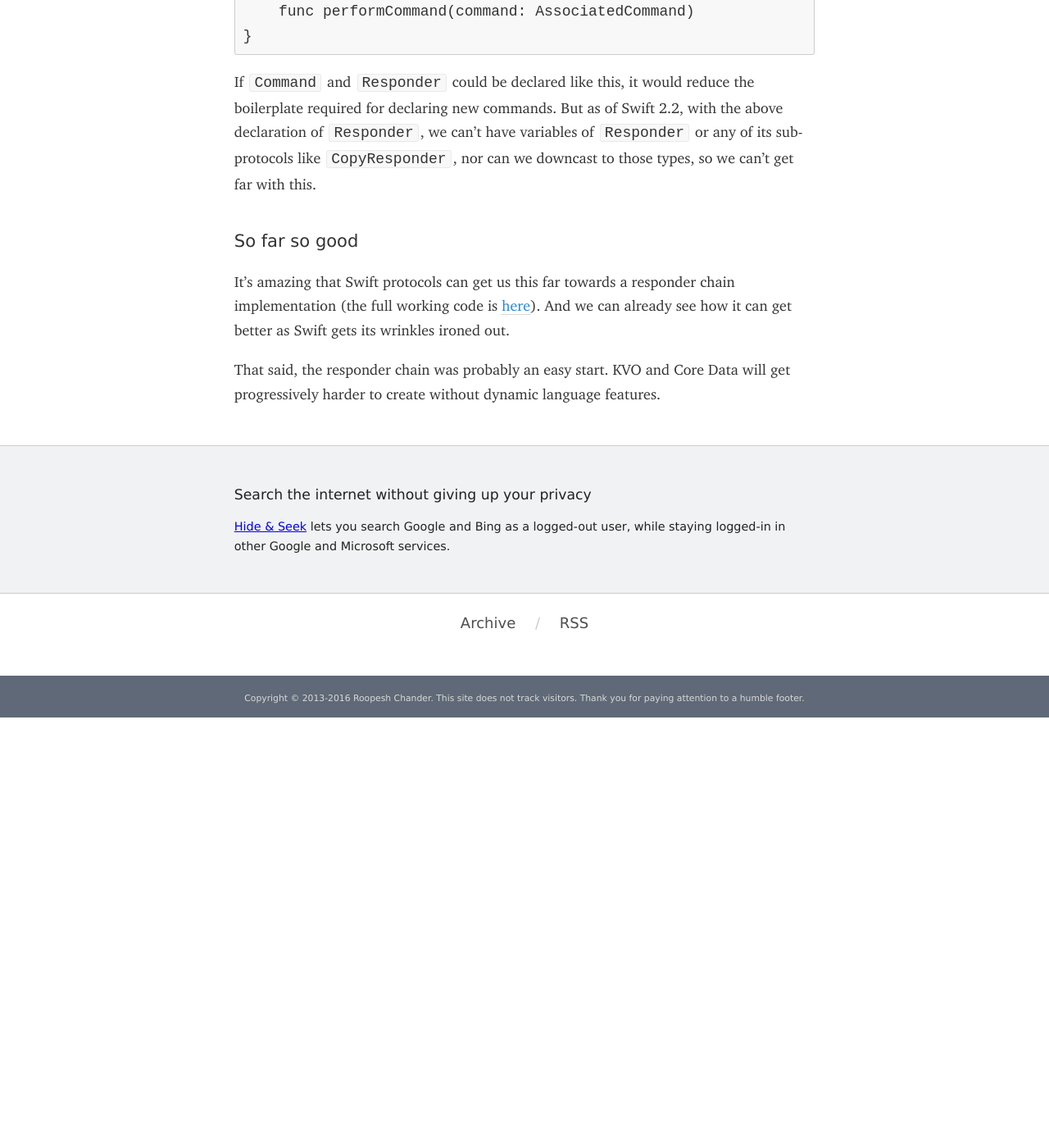
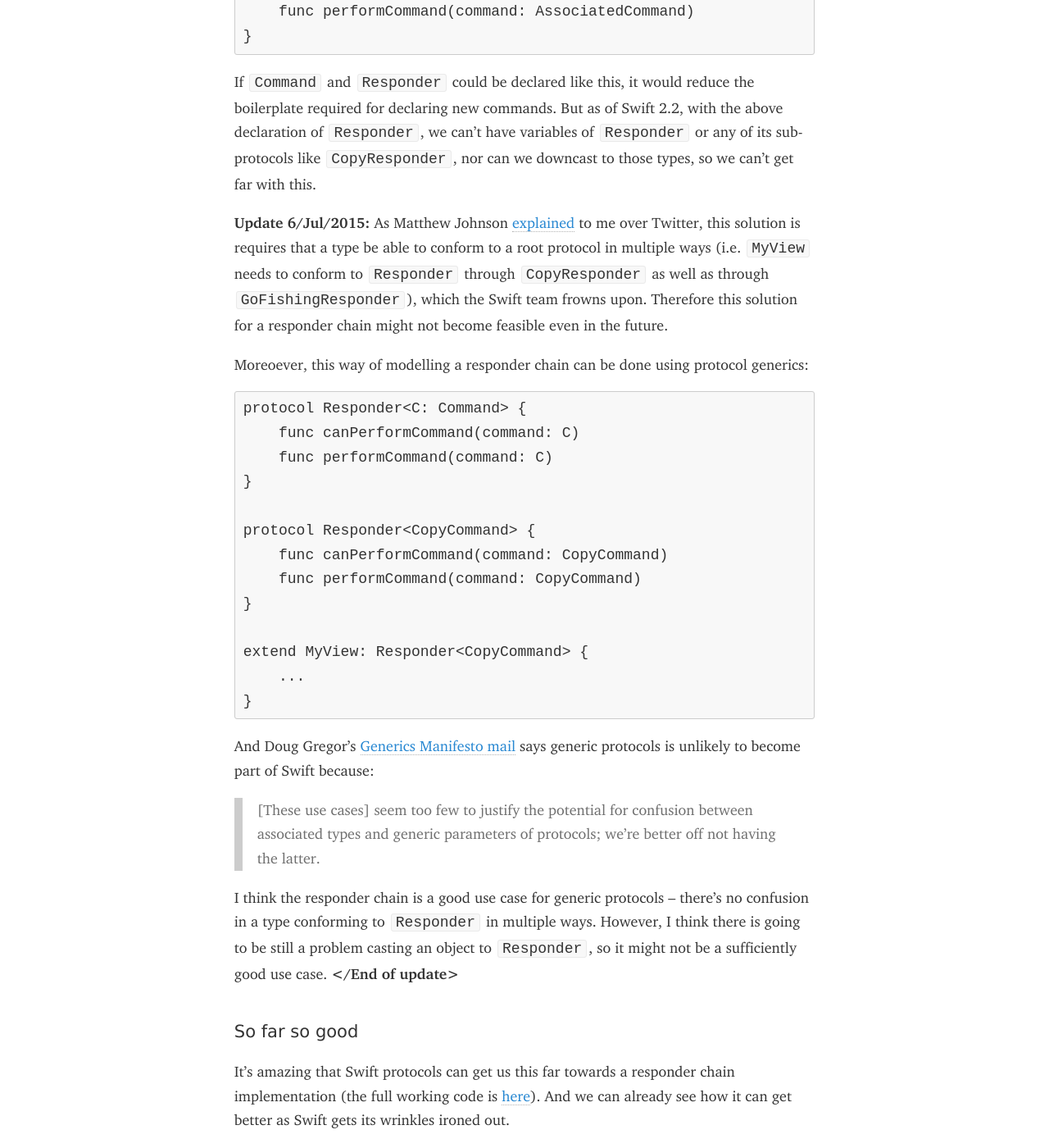
Before and after one commit to roop/roop.github.io, a Jekyll site: the page built from _posts/2016-06-04-swifty-responder-chain.md, in a window 1280 px wide and 1400 px high, scrolled down 6058 px. Shown: the whole window at 82% size. Built offline with Jekyll 4.4.1, drawn with Linux system fonts in a browser that asks for light colours; some web fonts are replaced; before the commit the page ends 6933 px from its top, so only the background shows below that.

Commit message:
Update last post after the discussion with @anandabits

```diff
--- a/_posts/2016-06-04-swifty-responder-chain.md
+++ b/_posts/2016-06-04-swifty-responder-chain.md
@@ -269,6 +269,50 @@ variables of `Responder` or any of its sub-protocols like
 `CopyResponder`, nor can we downcast to those types, so we can't get far
 with this.
 
+**Update 6/Jul/2015:** As Matthew Johnson [explained][mj_twitter] to me
+over Twitter, this solution is requires that a type be able to conform
+to a root protocol in multiple ways (i.e. `MyView` needs to conform to
+`Responder` through `CopyResponder` as well as through
+`GoFishingResponder`), which the Swift team frowns upon. Therefore this
+solution for a responder chain might not become feasible even in the
+future.
+
+[mj_twitter]: https://twitter.com/anandabits/status/741245072004374528
+
+Moreoever, this way of modelling a responder chain can be done using
+protocol generics:
+
+~~~ Swift
+protocol Responder<C: Command> {
+    func canPerformCommand(command: C)
+    func performCommand(command: C)
+}
+
+protocol Responder<CopyCommand> {
+    func canPerformCommand(command: CopyCommand)
+    func performCommand(command: CopyCommand)
+}
+
+extend MyView: Responder<CopyCommand> {
+    ...
+}
+~~~
+
+And Doug Gregor's [Generics Manifesto mail][generics_manifesto_mail]
+says generic protocols is unlikely to become part of Swift because:
+
+> [These use cases] seem too few to justify the potential for
+> confusion between associated types and generic parameters of
+> protocols; we’re better off not having the latter.
+
+I think the responder chain is a good use case for generic protocols
+&ndash; there's no confusion in a type conforming to `Responder` in
+multiple ways. However, I think there is going to be still a problem
+casting an object to `Responder`, so it might not be a sufficiently good
+use case. **&lt;/End of update&gt;**
+
+[generics_manifesto_mail]: https://lists.swift.org/pipermail/swift-evolution/Week-of-Mon-20160229/011666.html
+
 ### So far so good
 
 It's amazing that Swift protocols can get us this far towards a
```
